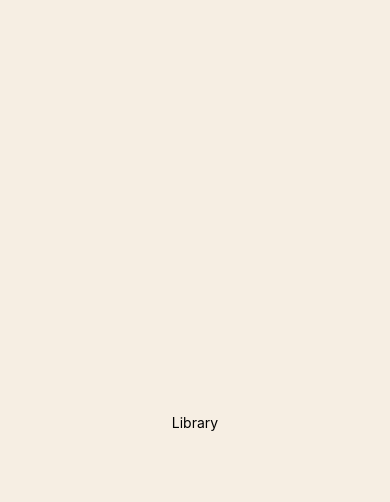
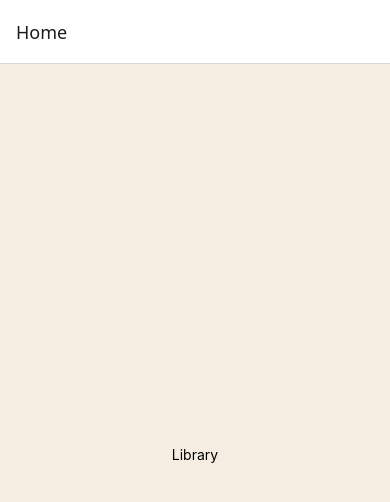
Before and after one commit to Ageorge96/MyLibrary, a React Native app: screen / in a window 390 px wide. Shown: the top 502 px of the page. Built offline with nearby package versions, Linux system fonts and the light colour scheme.

Commit message:
feat: initialise navigation

```diff
--- a/package.json
+++ b/package.json
@@ -10,9 +10,12 @@
     "test": "jest"
   },
   "dependencies": {
+    "@react-navigation/native": "^7.3.18",
+    "@react-navigation/native-stack": "^7.18.10",
     "react": "19.2.3",
     "react-native": "0.87.1",
-    "react-native-safe-area-context": "^5.5.2"
+    "react-native-safe-area-context": "^5.5.2",
+    "react-native-screens": "^4.27.0"
   },
   "devDependencies": {
     "@babel/core": "^7.25.2",
--- a/src/App.tsx
+++ b/src/App.tsx
@@ -1,8 +1,6 @@
-import { StatusBar, StyleSheet, Text, useColorScheme, View } from 'react-native';
-import {
-  SafeAreaProvider,
-
-} from 'react-native-safe-area-context';
+import { StatusBar, StyleSheet, useColorScheme, View } from 'react-native';
+import { SafeAreaProvider } from 'react-native-safe-area-context';
+import { Navigator } from './navigation/navigator';
 
 function App() {
   const isDarkMode = useColorScheme() === 'dark';
@@ -16,10 +14,9 @@ function App() {
 }
 
 function AppContent() {
-
   return (
     <View style={styles.container}>
-      <Text>Library</Text>
+      <Navigator />
     </View>
   );
 }
@@ -27,9 +24,6 @@ function AppContent() {
 const styles = StyleSheet.create({
   container: {
     flex: 1,
-    backgroundColor: '#f6eee3',
-    justifyContent: "center",
-    alignItems: "center",
   },
 });
 
--- /dev/null
+++ b/src/navigation/navigator.ts
@@ -0,0 +1,4 @@
+import { createStaticNavigation } from "@react-navigation/native";
+import { RootStack } from "./root-stack";
+
+export const Navigator = createStaticNavigation(RootStack)
--- /dev/null
+++ b/src/navigation/root-stack.ts
@@ -0,0 +1,8 @@
+import { createNativeStackNavigator } from '@react-navigation/native-stack';
+import { HomeScreen } from '../screens/home';
+
+export const RootStack = createNativeStackNavigator({
+  initialRouteName: "Home",
+  screens: { Home: HomeScreen },
+  screenOptions: {contentStyle: {backgroundColor: '#f6eee3'}}
+});
--- /dev/null
+++ b/src/screens/home.tsx
@@ -0,0 +1,18 @@
+import { StyleSheet, Text, View } from "react-native";
+
+export function HomeScreen() {
+
+  return (
+    <View style={styles.container} >
+      <Text>Library</Text>
+    </View>
+  )
+}
+
+const styles = StyleSheet.create({
+  container: {
+    flex: 1,
+    justifyContent: 'center',
+    alignItems: 'center',
+  }
+})
```
Also changed, not shown: 1 other file (tests, documents, lock files or other folders).
